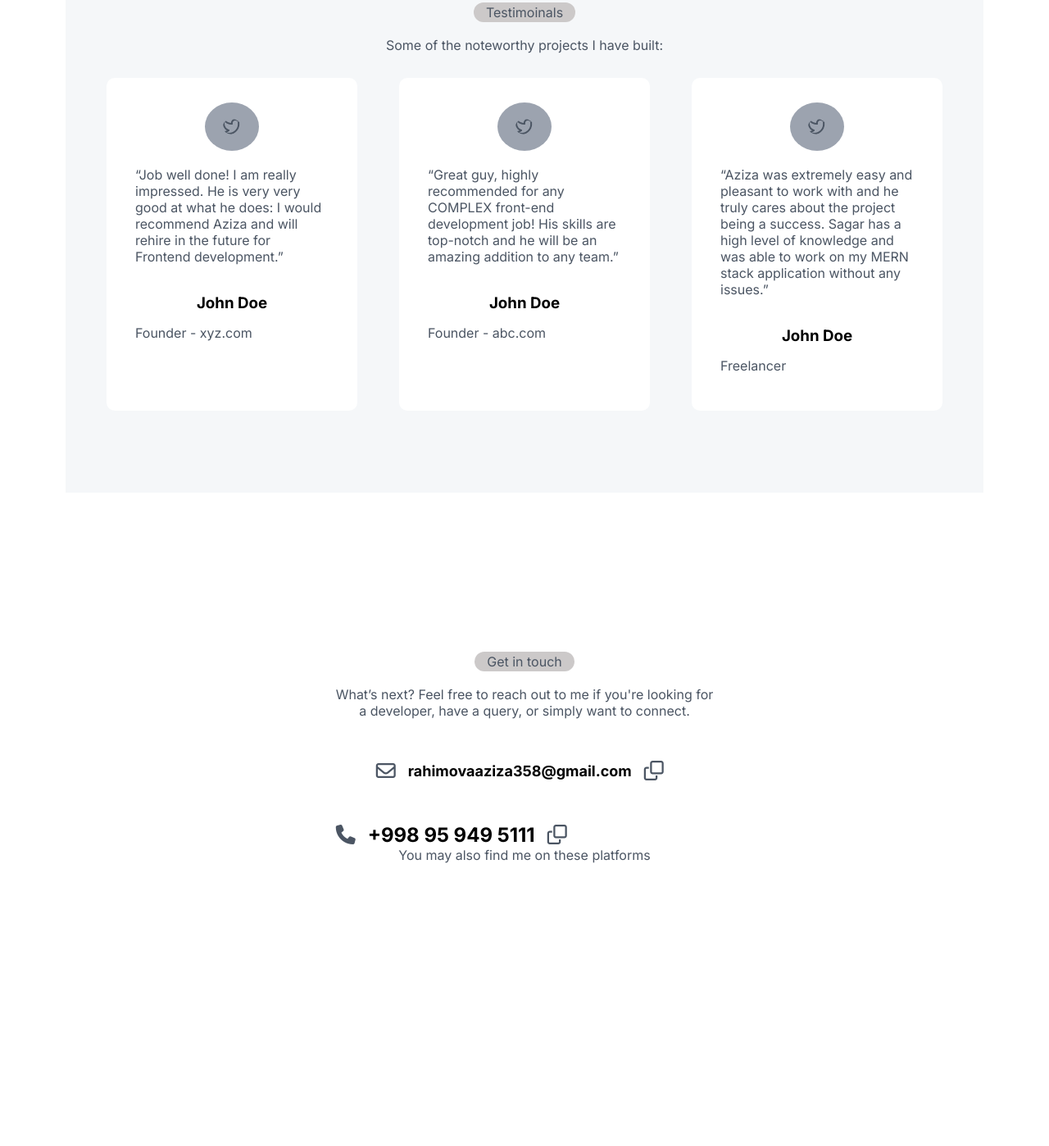
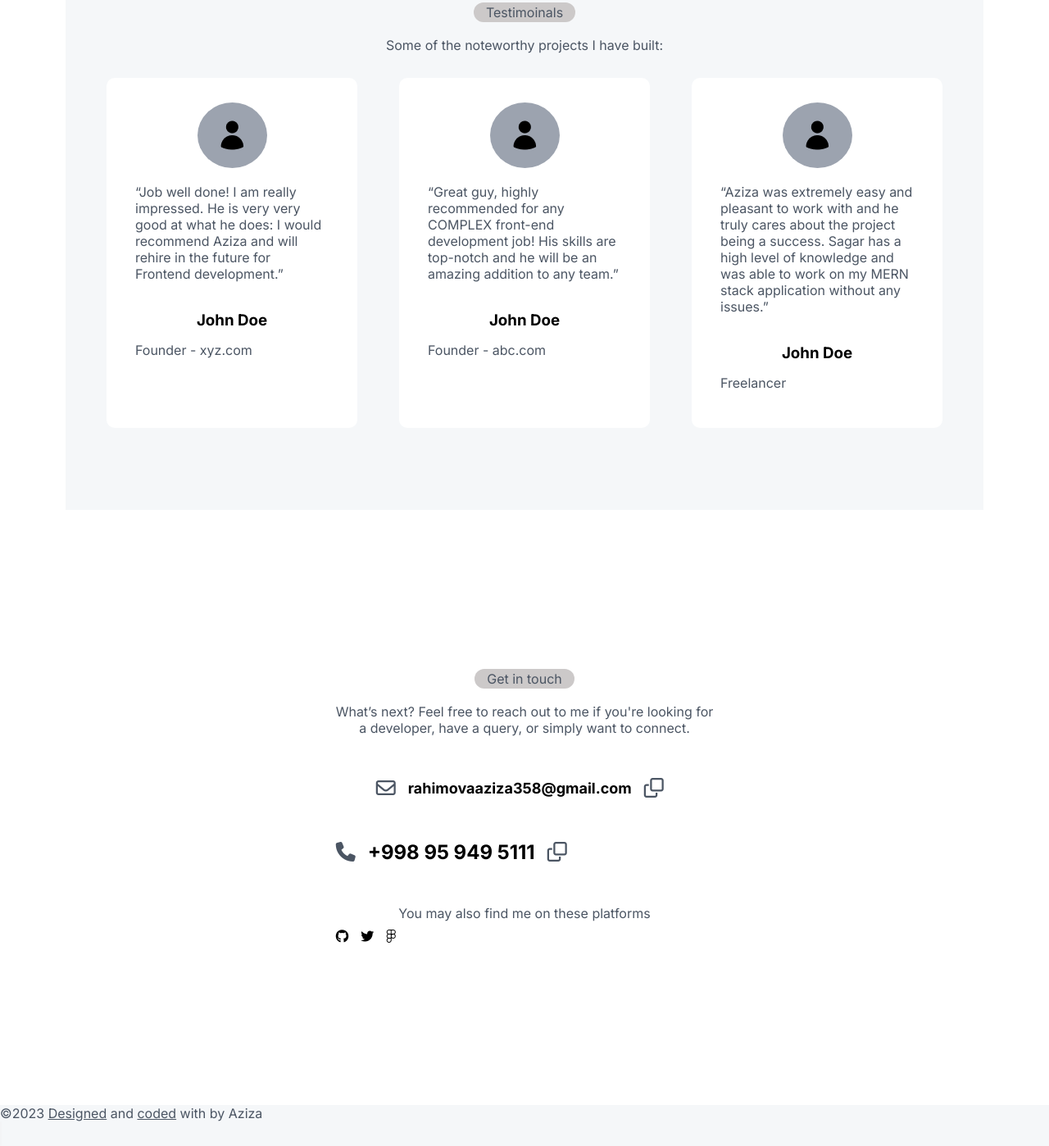
Before and after one commit to Aziza5111/portfolio, a plain HTML site: page index.html in a window 1280 px wide. Shown: the part 5042-6440 px from the top of the page at 82% size. Before the commit the page ends 6291 px from the top, so only its background shows below. Drawn offline with Linux system fonts and the light colour scheme.

Commit message:
footer added

```diff
--- a/index.html
+++ b/index.html
@@ -407,7 +407,7 @@
           <p class="projects">Some of the noteworthy projects I have built:</p>
           <div class="nice">
             <div class="vector">
-              <img src="/images/Vector.png" />
+              <img src="/images/icon-user.png" />
               <p>
                 “Job well done! I am really impressed. He is very very good at
                 what he does: I would recommend Aziza and will rehire in the
@@ -417,7 +417,7 @@
               <p class="xyz">Founder - xyz.com</p>
             </div>
             <div class="vector">
-              <img src="/images/Vector.png" />
+              <img src="/images/icon-user.png" />
               <p>
                 “Great guy, highly recommended for any COMPLEX front-end
                 development job! His skills are top-notch and he will be an
@@ -427,7 +427,7 @@
               <p>Founder - abc.com</p>
             </div>
             <div class="vector">
-              <img src="/images/Vector.png" />
+              <img src="/images/icon-user.png" />
               <p>
                 “Aziza was extremely easy and pleasant to work with and he truly
                 cares about the project being a success. Sagar has a high level
@@ -463,12 +463,19 @@
             <h1><i class="fa-regular fa-clone"></i></h1>
         </div>
         <p class="platform">You may also find me on these platforms</p>
+        <ul class="icon">
+          <li><i class="fa-brands fa-github"></i></li>
+          <li><i class="fa-brands fa-twitter"></i></li>
+          <li><i class="fa-brands fa-figma"></i></li>
+        </ul>
+
       </section>
       <!-- contact section end -->
     </main>
     <!-- main end -->
 
-    <footer class="footer"></footer>
+    <footer class="footer"> <p>&copy;2023 <span>Designed</span> and <span>coded</span> with by Aziza</p>
+      <li class="stick"></li></footer>
 
     <script src="/app.js"></script>
   </body>
--- a/style.css
+++ b/style.css
@@ -555,6 +555,7 @@ header {
   padding-top: 20px;
 }
 
+/* Contact section start */
 .contact {
   display: flex;
   justify-content: center;
@@ -589,7 +590,6 @@ header {
 }
 .gmail i {
   color: #4b5563;
-  font-weight: 1px;
 }
 
 .phone {
@@ -604,4 +604,20 @@ header {
 
 .platform {
   color: #4b5563;
+  margin-top: 50px;
 }
+
+.icon {
+  display: flex;
+  gap: 15px;
+  margin-top: 8px;
+}
+
+.footer {
+  background-color: #f5f7f9;
+  color: #4b5563;
+  margin-top: 25px;
+}
+.footer span {
+  text-decoration: underline;
+}
```
Also changed, not shown: images/Icon.png (deleted), images/Vector.png (deleted), images/icon-user.png (added).
